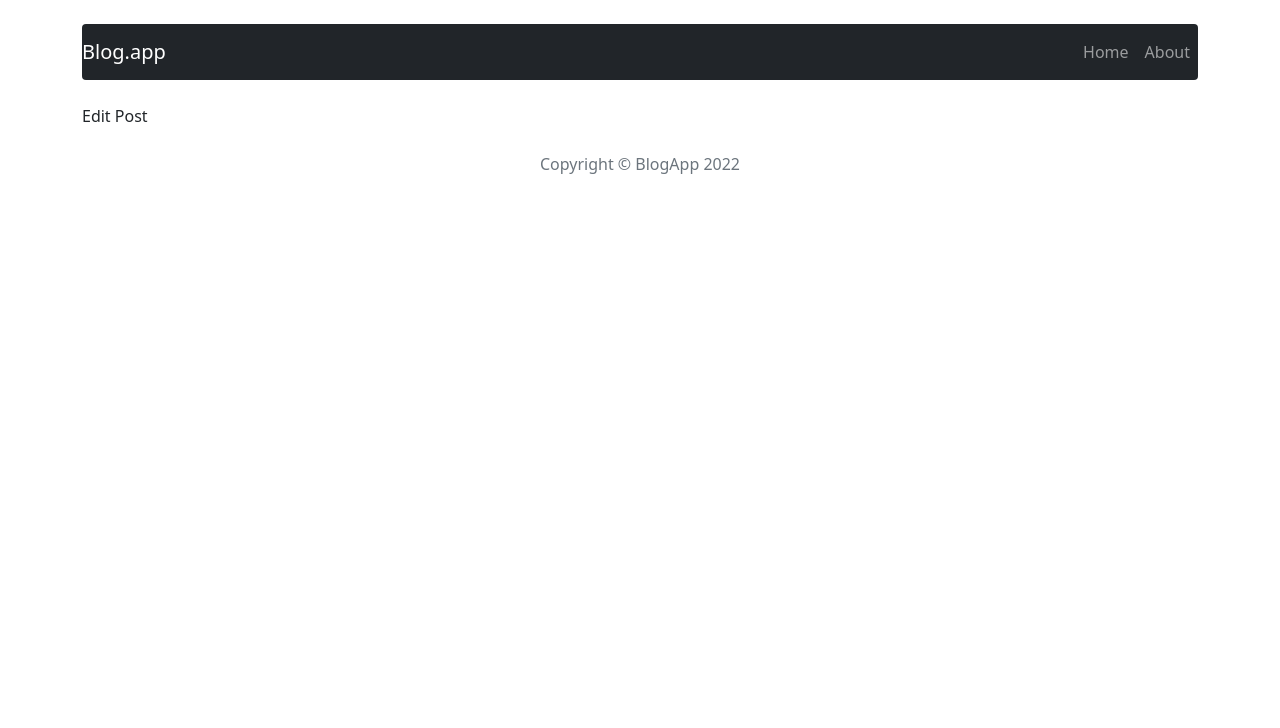
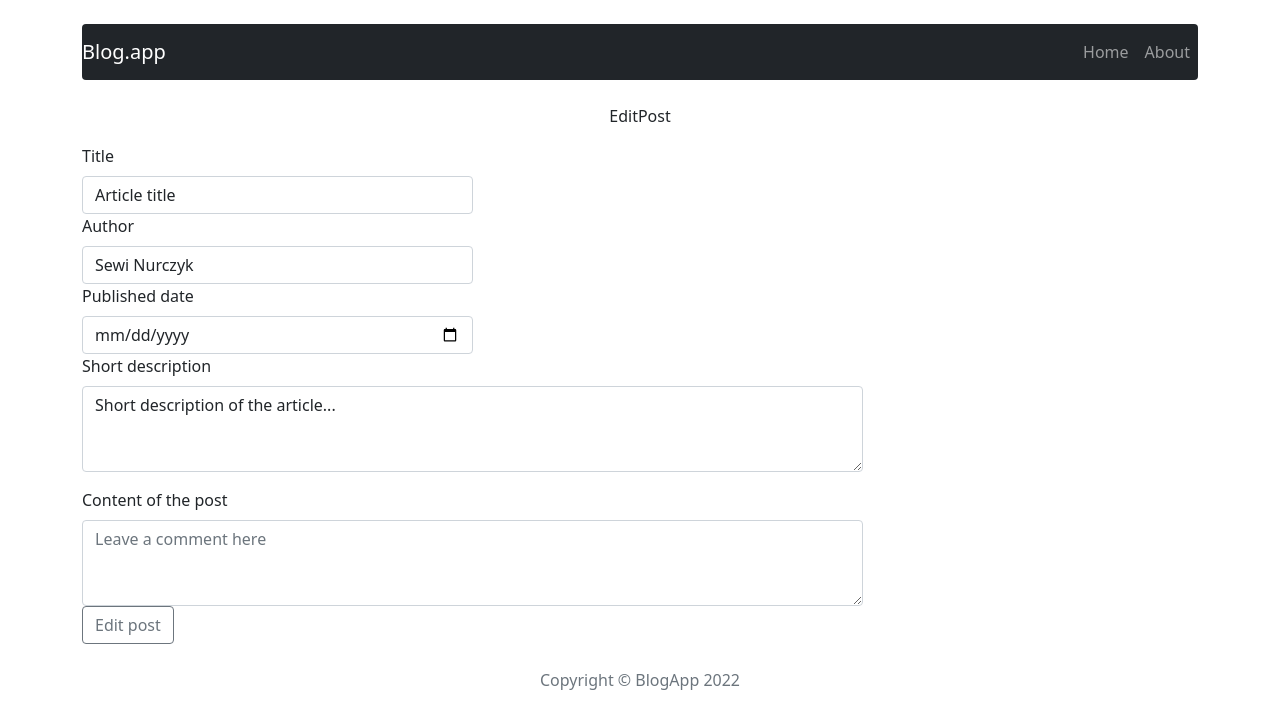
Before and after one commit to SewerynNurczyk/React-Blog, a React (Create React App) app: page /post/edit/1 in a window 1280 px wide. Shown: the top 728 px of the page. Built offline with nearby package versions, Linux system fonts and the light colour scheme.

Commit message:
push into replit

```diff
--- a/src/components/features/AddPostForm.js
+++ b/src/components/features/AddPostForm.js
@@ -1,63 +1,19 @@
-import { Form, Button } from "react-bootstrap";
 import { useDispatch } from "react-redux";
 import { addPost } from "../../redux/postsRedux";
-import { useState } from "react";
 import { useNavigate } from "react-router-dom";
-import { Link } from "react-router-dom";
+import PostForm from "./PostForm";
 
 const AddPostForm = () => {
-
+    const navigate = useNavigate();
     const dispatch = useDispatch();
-    const navigate = useNavigate();
-
-    const [title, setTitle] = useState('');
-    const [shortDescription, setShortDescription] = useState('');
-    const [author, setAuthor] = useState('');
-    const [publishedDate, setPublishedDate] = useState('');
-    const [content, setContent] = useState('');
-
-    const handleAdd = e => {
-        e.preventDefault();
-        navigate("/");
-        dispatch(addPost({ title, author, publishedDate, shortDescription, content }));
-        setTitle('');
-        setShortDescription('');
-        setAuthor('');
-        setPublishedDate('');
-        setContent('');
+    const handleSubmit = post => {
+        dispatch(addPost(post));
+        navigate('/')
     };
 
     return (
-        <div>
-            <div style={{ width: '70%' }}>
-                <Form className="" >
-                    <Form.Group className="col-md-6">
-                        <Form.Label>Title</Form.Label>
-                        <Form.Control placeholder='Enter title' value={title} onChange={e => setTitle(e.target.value)} />
-                    </Form.Group>
-                    <Form.Group className="col-md-6">
-                        <Form.Label>Author</Form.Label>
-                        <Form.Control placeholder='Enter author' value={author} onChange={e => setAuthor(e.target.value)} />
-                    </Form.Group>
-                    <Form.Group className="col-md-6">
-                        <Form.Label>Published date</Form.Label>
-                        <Form.Control type='date' placeholder='Enter date dd-mm-yyyy' value={publishedDate} onChange={e => setPublishedDate(e.target.value)} />
-                    </Form.Group>
-                    <Form.Group className="mb-3">
-                        <Form.Label>Short description</Form.Label>
-                        <Form.Control as="textarea" rows={3} placeholder='Leave a comment here' value={shortDescription} onChange={e => setShortDescription(e.target.value)} />
-                    </Form.Group>
-                    <Form.Group className="mb-10">
-                        <Form.Label>Content of the post</Form.Label>
-                        <Form.Control as="textarea" rows={3} placeholder='Leave a comment here' value={content} onChange={e => setContent(e.target.value)} />
-                    </Form.Group>
-
-                </Form>
-                <Button onClick={handleAdd} variant="btn btn-outline-secondary" type="submit">Add Post</Button>
-            </div>
-
-        </div>
-    );
+        <PostForm action={handleSubmit} actionText="Add post" />
+    )
 };
 
 export default AddPostForm;
--- /dev/null
+++ b/src/components/features/EditPostForm.js
@@ -0,0 +1,34 @@
+import { useDispatch, useSelector } from "react-redux";
+import { editPost } from "../../redux/postsRedux";
+import { useNavigate, useParams } from "react-router-dom";
+import PostForm from "./PostForm";
+import { getPostById } from "../../redux/postsRedux";
+
+const PostFormEdit = () => {
+
+    const { id } = useParams();
+    const postData = useSelector(state => getPostById(state, id));
+
+    const dispatch = useDispatch();
+    const navigate = useNavigate();
+
+    const handleEdit = post => {
+        navigate("/");
+        dispatch(editPost({ ...post, id }));
+    };
+
+    return (
+        <div>
+            <PostForm actionText={'Edit post'}
+                action={handleEdit}
+                author={postData.author}
+                publishedDate={postData.publishedDate}
+                title={postData.title}
+                shortDescription={postData.shortDescription}
+                contentOfThePost={postData.contentOfThePost} />
+        </div>
+
+    );
+};
+
+export default PostFormEdit;
--- /dev/null
+++ b/src/components/features/PostForm.js
@@ -0,0 +1,49 @@
+import { useState } from "react";
+import { Button } from "react-bootstrap";
+import { Form } from "react-bootstrap";
+
+const PostForm = ({ action, actionText, ...props }) => {
+
+    const [title, setTitle] = useState(props.title || '');
+    const [author, setAuthor] = useState(props.author || '');
+    const [publishedDate, setPublishedDate] = useState(props.publishedDate || '');
+    const [shortDescription, setShortDescription] = useState(props.shortDescription || '');
+    const [contentOfThePost, setContentOfThePost] = useState(props.contentOfThePost || '');
+
+    const handleSubmit = e => {
+        e.preventDefault();
+        action({ title, author, publishedDate, shortDescription, contentOfThePost });
+    };
+
+
+    return (
+        <div style={{ width: '70%' }}>
+            <Form onSubmit={handleSubmit} >
+                <Form.Group className="col-md-6">
+                    <Form.Label>Title</Form.Label>
+                    <Form.Control placeholder='Enter title' value={title} onChange={e => setTitle(e.target.value)} />
+                </Form.Group>
+                <Form.Group className="col-md-6">
+                    <Form.Label>Author</Form.Label>
+                    <Form.Control placeholder='Enter author' value={author} onChange={e => setAuthor(e.target.value)} />
+                </Form.Group>
+                <Form.Group className="col-md-6">
+                    <Form.Label>Published date</Form.Label>
+                    <Form.Control type='date' placeholder='Enter date dd-mm-yyyy' value={publishedDate} onChange={e => setPublishedDate(e.target.value)} />
+                </Form.Group>
+                <Form.Group className="mb-3">
+                    <Form.Label>Short description</Form.Label>
+                    <Form.Control as="textarea" rows={3} placeholder='Leave a comment here' value={shortDescription} onChange={e => setShortDescription(e.target.value)} />
+                </Form.Group>
+                <Form.Group className="mb-10">
+                    <Form.Label>Content of the post</Form.Label>
+                    <Form.Control as="textarea" rows={3} placeholder='Leave a comment here' value={contentOfThePost} onChange={e => setContentOfThePost(e.target.value)} />
+                </Form.Group>
+                <Button variant="btn btn-outline-secondary" type="submit">{actionText}</Button>
+            </Form>
+
+        </div>
+    );
+};
+
+export default PostForm;
--- a/src/components/pages/AddPost.js
+++ b/src/components/pages/AddPost.js
@@ -1,5 +1,5 @@
 import AddPostForm from "../features/AddPostForm";
-import { Button } from "react-bootstrap";
+//import { Button } from "react-bootstrap";
 import { Row } from "react-bootstrap";
 
 const AddPost = () => {
--- a/src/components/pages/EditPost.js
+++ b/src/components/pages/EditPost.js
@@ -1,7 +1,10 @@
+import PostFormEdit from "../features/EditPostForm";
+
 const EditPost = () => {
     return (
         <div>
-            <p>Edit Post</p>
+            <p className="text-center" >EditPost</p>
+            <PostFormEdit />
         </div>
     );
 };
--- a/src/components/pages/Posts.js
+++ b/src/components/pages/Posts.js
@@ -7,7 +7,7 @@
 
     const posts = useSelector(getAllPosts);
 
-    return(
+    return (
         <div>
             <Row className="d-flex justify-content-around">{posts.map(post => <Post key={post.id} {...post} />)}</Row>
         </div>
--- a/src/redux/postsRedux.js
+++ b/src/redux/postsRedux.js
@@ -5,11 +5,13 @@
 export const getPostById = ({ posts }, id) => posts.find(post => post.id === id);
 export const removePost = payload => ({ type: REMOVE_POST, payload });
 export const addPost = payload => ({ type: ADD_POST, payload });
+export const editPost = payload => ({ type: EDIT_POST, payload });
 
 // actions
 const createActionName = actionName => `app/posts/${actionName}`;
 const REMOVE_POST = createActionName('REMOVE_POST');
 const ADD_POST = createActionName('ADD_POST');
+const EDIT_POST = createActionName('EDIT_POST');
 
 // action creators
 const postsReducer = (statePart = [], action) => {
@@ -18,6 +20,8 @@
       return [...statePart.filter(post => post.id !== action.payload)];
     case ADD_POST:
       return [...statePart, { ...action.payload, id: shortid() }];
+    case EDIT_POST:
+      return statePart.map(post => (post.id === action.payload.id ? { ...post, ...action.payload } : post));
     default:
       return statePart;
   };
```
Also changed, not shown: 13 other files (tests, documents, lock files or other folders).
